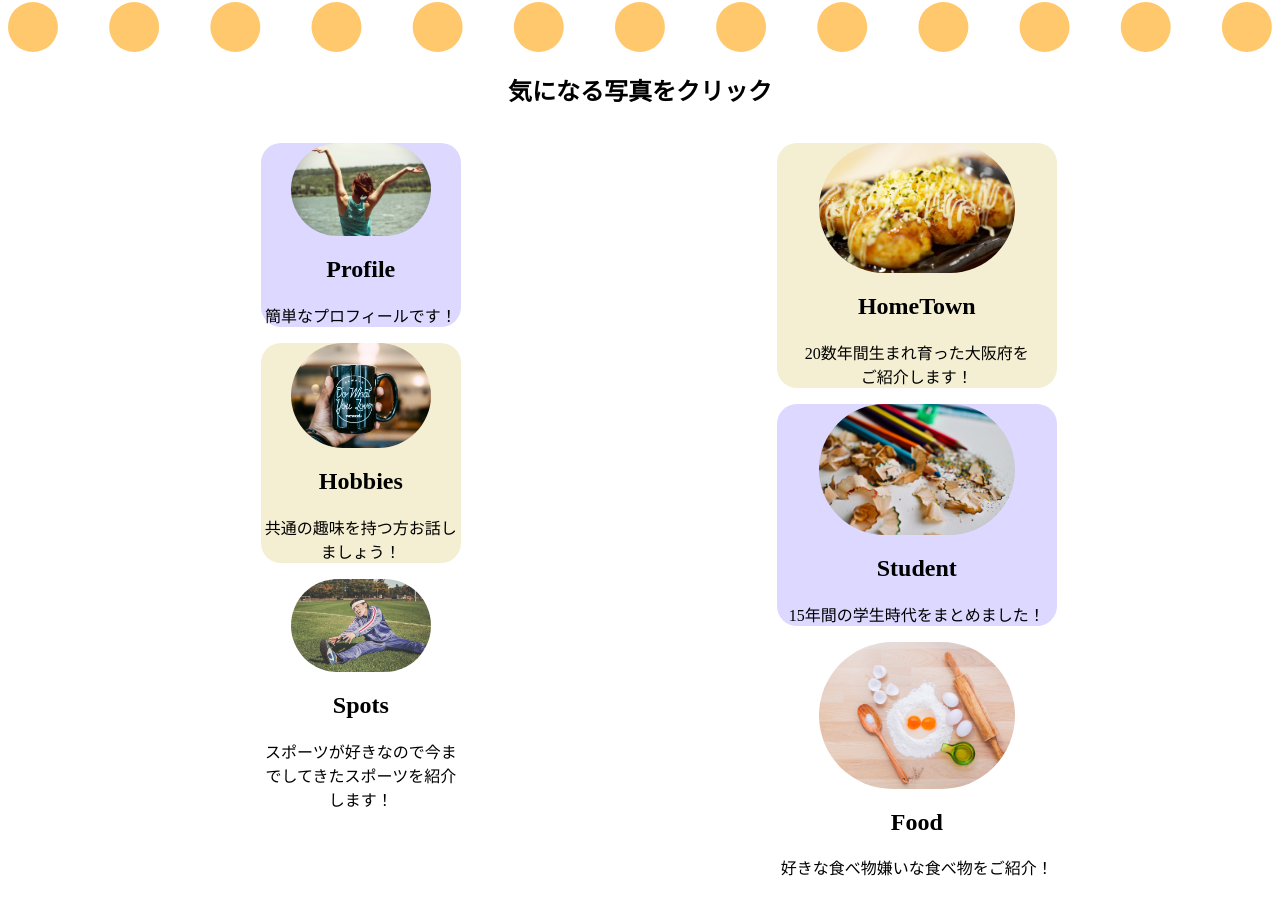
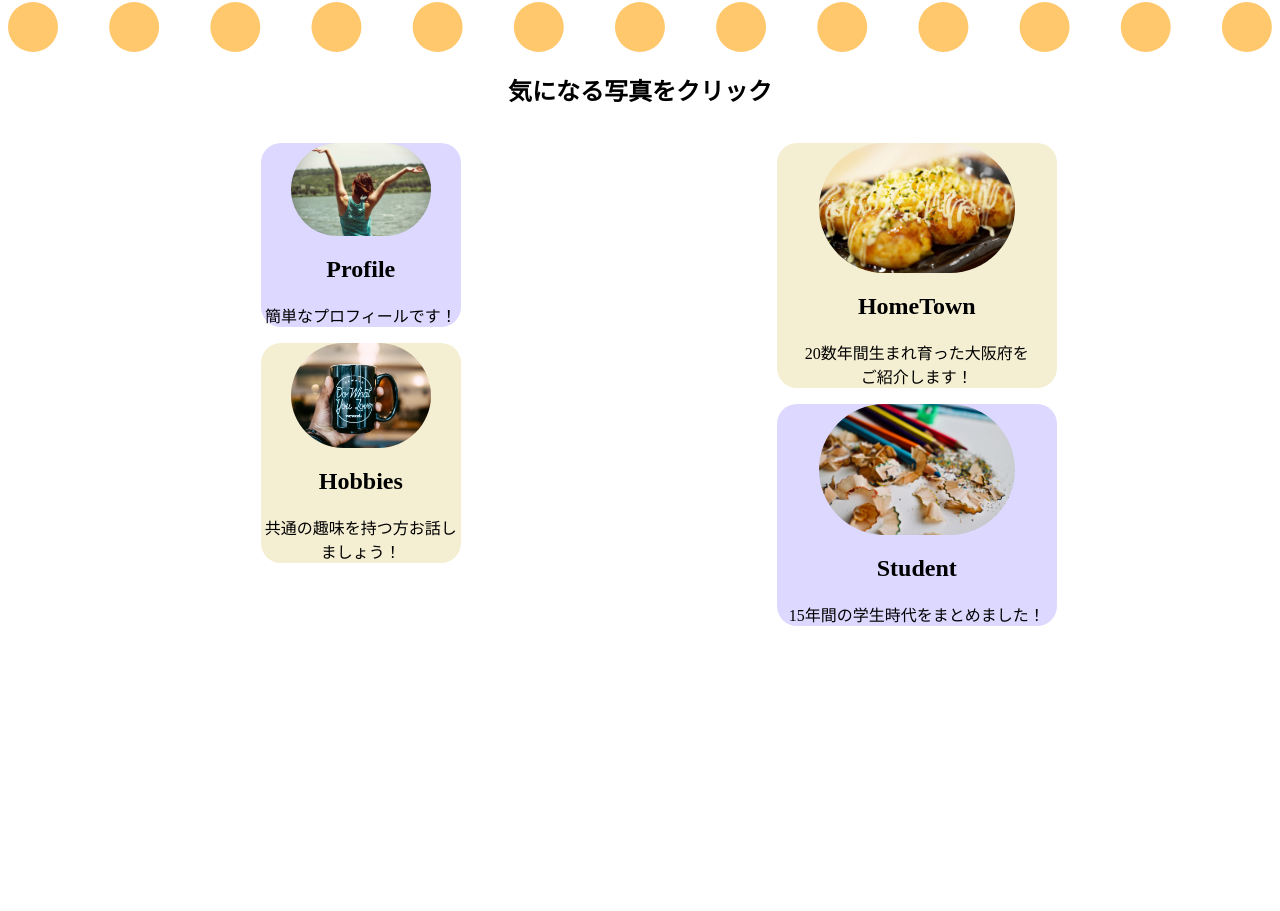
Before and after one commit to kawakamiharuna/self-introduction, a plain HTML site: page WebContent/index.html in a window 1280 px wide. Shown: the part 78-989 px from the top of the page. After the commit the page ends 800 px from the top, so only its background shows below. Drawn offline with Linux system fonts and the light colour scheme.

Commit message:
初めてのコミット

```diff
--- a/WebContent/index.html
+++ b/WebContent/index.html
@@ -41,12 +41,7 @@
 					<p class="text01">共通の趣味を持つ方お話しましょう！</p>
 				</li>
 
-				<li class="sports">
-					<div class="icon"><a href="sports.html"><span class="mask"><img src="img/sport.jpg"
-									alt="スポーツの写真"></span></a></div>
-					<h2 class="title">Spots</h2>
-					<p class="text01">スポーツが好きなので今までしてきたスポーツを紹介します！</p>
-				</li>
+
 			</ul>
 
 			<ul class="main2">
@@ -67,12 +62,6 @@
 				</li>
 
 
-				<li class="food">
-					<div class="icon"><a href="Food.html"><span class="mask"><img src="img/food.jpg"
-									alt="学生の写真"></span></a></div>
-					<h2 class="title">Food</h2>
-					<p class="text01">好きな食べ物嫌いな食べ物をご紹介！</p>
-				</li>
 
 			</ul>
 
```
